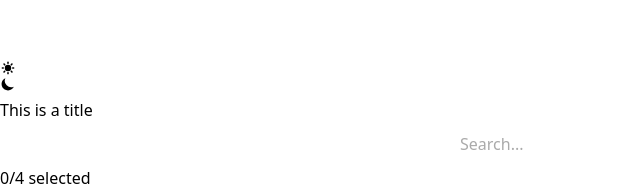
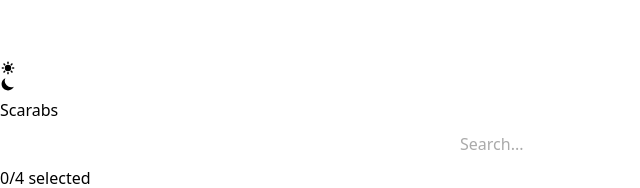
Before and after one commit to amunlozb/Exilum-front, a React (Vite) app: page /investments in a window 1280 px wide. Shown: the part 2612-2800 px from the top of the page, without its empty margins (0-640 px from the left). Built offline with nearby package versions, Linux system fonts and the light colour scheme; no server answers.

Commit message:
fixed label colors

```diff
--- a/src/pages/Investments.jsx
+++ b/src/pages/Investments.jsx
@@ -184,12 +184,12 @@ function Investments() {
         <main className="flex flex-col mt-36 gap-10 items-center text-center">
           {/*  Page sections */}{" "}
           <InvestmentGroup
-            title="This is a title"
+            title="Scarabs"
             hasSearch={true}
             content={sampleContent}
           />
           <InvestmentGroup
-            title="This is a title"
+            title="Delirium Orbs"
             hasSearch={true}
             content={sampleContent}
           />
--- a/src/pages/SignIn.jsx
+++ b/src/pages/SignIn.jsx
@@ -86,7 +86,7 @@ function SignIn() {
                         <input
                           id="email"
                           type="email"
-                          className="form-input w-full text-gray-800 dark:text-gray-300"
+                          className="form-input w-full text-gray-800"
                           placeholder="Enter your email address"
                           required
                           onChange={(e) => setEmail(e.target.value)}
@@ -112,7 +112,7 @@ function SignIn() {
                         <input
                           id="password"
                           type="password"
-                          className="form-input w-full text-gray-800 dark:text-gray-300"
+                          className="form-input w-full text-gray-800"
                           placeholder="Enter your password"
                           required
                           onChange={(e) => setPassword(e.target.value)}
--- a/src/partials/investments/InvestmentGroup.jsx
+++ b/src/partials/investments/InvestmentGroup.jsx
@@ -25,7 +25,7 @@ function InvestmentGroup({ title, hasSearch, content }) {
   };
 
   return (
-    <div className=" w-5/12 bg-white dark:bg-gray-900 rounded border-2 border-gray-300 dark:border-gray-700 py-10 px-8 md:py-16 md:px-12 shadow-2xl overflow-hidden">
+    <div className=" lg:w-5/12 w-full bg-white dark:bg-gray-900 rounded border-2 border-gray-300 dark:border-gray-700 py-10 px-8 md:py-16 md:px-12 shadow-2xl overflow-hidden">
       <h1 className="mb-6 font-extrabold leading-none tracking-tight text-gray-900 text-3xl lg:text-3xl dark:text-white">
         {title}
       </h1>
```
